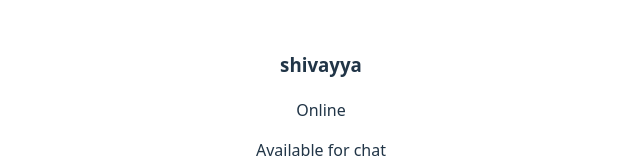
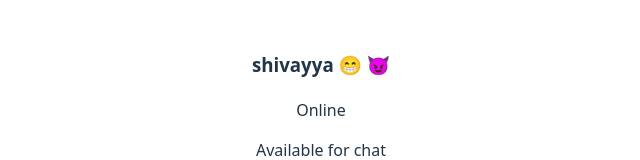
Before and after one commit to anubapatla/My-First-React-App, a React (Vite) app: page / in a window 1280 px wide. Shown: the top 160 px of the page, without its empty margins (319-959 px from the left). Built offline with nearby package versions, Linux system fonts and the light colour scheme.

Commit message:
AND operator(&&) conditional rendering in UsrDetail component

```diff
--- a/src/App.jsx
+++ b/src/App.jsx
@@ -22,7 +22,7 @@ function App() {
 
   return (
     <div>
-      <UserDeails name="shivayya" isOnline={true} />
+      <UserDeails name="shivayya" isOnline={true} isPremium={true} isNewUser={true} />
        <UserDeails name="ganeshaa" isOnline={true} hideOffline={true} />
 
       <CardWrapper title="User Profile">
--- a/src/UserDetails.jsx
+++ b/src/UserDetails.jsx
@@ -1,11 +1,14 @@
-export const UserDeails=({ name , isOnline, hideOffline}) =>{
+export const UserDeails=({ name , isOnline, hideOffline ,isPremium ,isNewUser}) =>{
     if (hideOffline  && !isOnline ){
         return null;
     }
 
     return(
         <div>
-            <h3>{name}</h3>
+            <h3>{name}
+                {isPremium && <span> 😁 </span>}
+                {isNewUser && <span>😈 </span>}
+            </h3>
             <span> {isOnline ? "Online":"Offline"}</span>
             <p>{isOnline ? "Available for chat" :"Not available"}</p>
                 {
```
